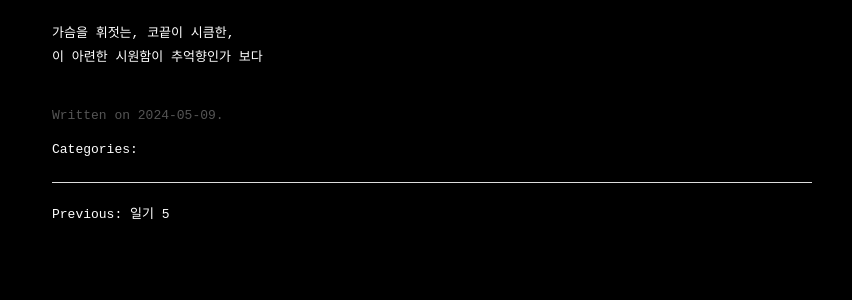
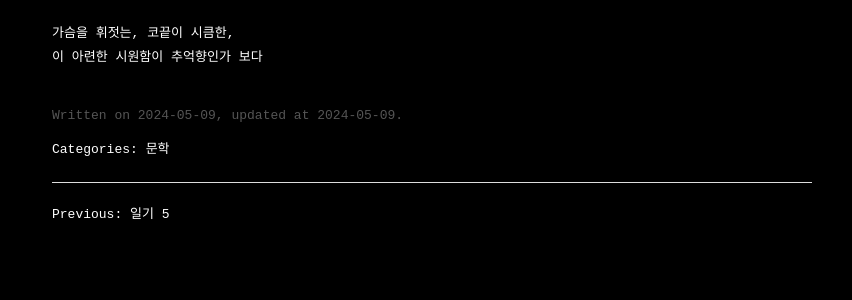
Before and after one commit to whoisrealminjueun/whoisrealminjueun.github.io, a Jekyll site: the page built from _posts/2024-05-09-새벽하늘.md, in a window 1280 px wide. Shown: the part 579-879 px from the top of the page, without its empty margins (208-1060 px from the left). Built offline with Jekyll 4.4.1, drawn with Linux system fonts in a browser that asks for light colours; our own code applies the rules of GitHub Pages for plain Markdown files.

Commit message:
Update 2024-05-09-새벽하늘.md

```diff
--- a/_posts/2024-05-09-새벽하늘.md
+++ b/_posts/2024-05-09-새벽하늘.md
@@ -1,3 +1,11 @@
+---
+layout: post
+title:  "새벽하늘"
+date:   2024-05-09
+last_modified_at: 2024-05-09
+categories: [문학]
+---
+
 새벽하늘- 만약 조용하고 깊게 들이마시는 숨에 그 하늘이 어우러진다면 <br><br>
 
 하늘이 허파 아래쪽을 가볍게 두드리는 듯<br><br>
```
